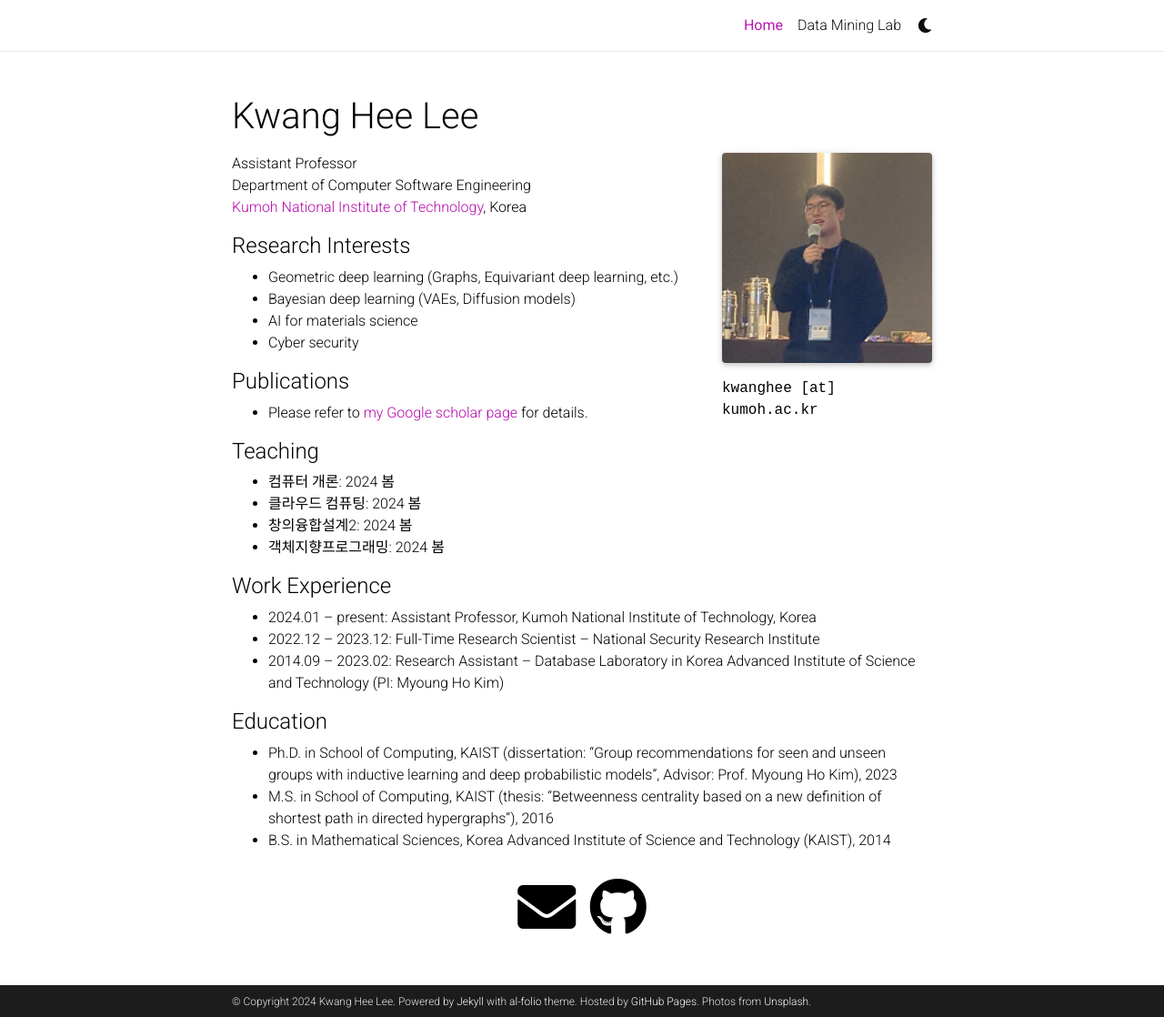
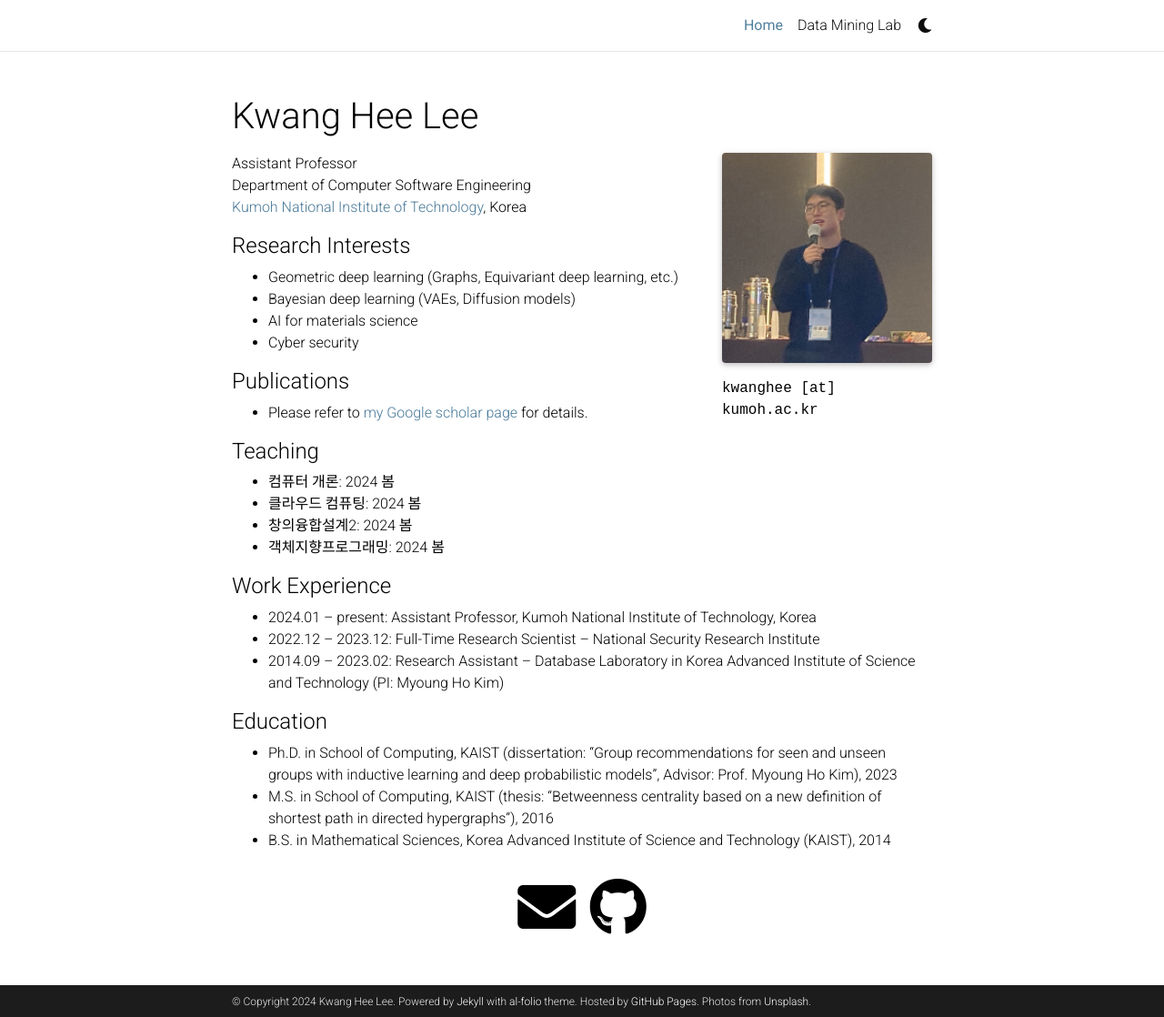
Before and after one commit to kwangheeya/kwangheeya.github.io, a Jekyll site: the page built from _pages/Home.md, in a window 1280 px wide and 1118 px high. Shown: the whole window at 91% size. Built offline with Jekyll 4.4.1, drawn with Linux system fonts in a browser that asks for light colours; full-size pictures stand in for the smaller copies a plugin makes; comment, search, counter and statistics services are not loaded; a style sheet for code colours, icons or effects is not loaded.

Commit message:
Update _variables.scss

```diff
--- a/_sass/_variables.scss
+++ b/_sass/_variables.scss
@@ -17,7 +17,7 @@ $green-color-lime:    #B7D12A !default;
 $green-color-dark:    #009f06 !default;
 $green-color-light:   #ddffdd !default;
 $green-color-bright:  #11D68B !default;
-$purple-color:        #B509AC !default;
+$purple-color:        #477898 !default;
 $light-purple-color:  lighten($purple-color, 25%);
 $pink-color:          #f92080 !default;
 $pink-color-light:    #ffdddd !default;
```
